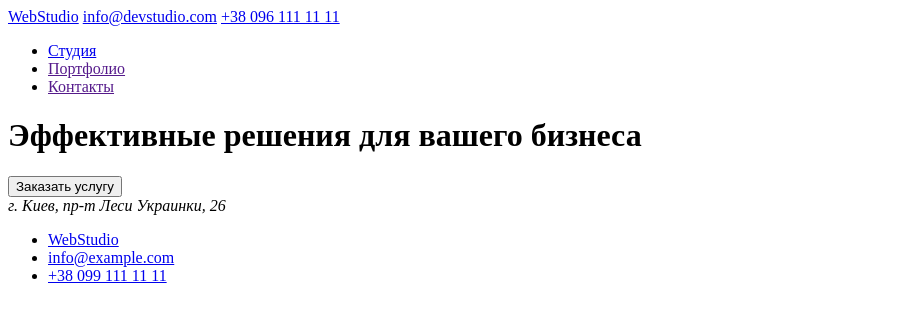
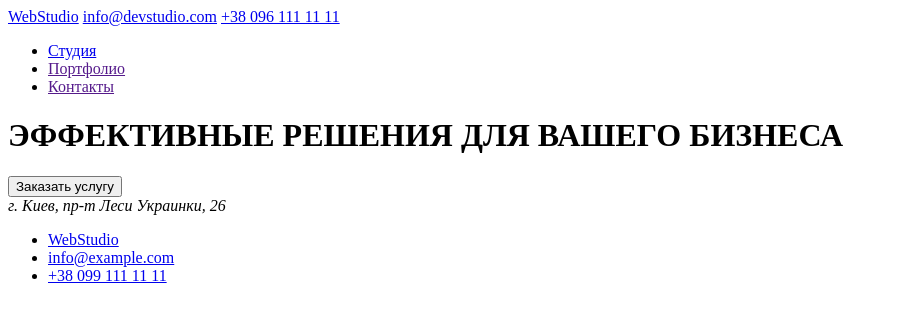
Before and after one commit to RichardDitrix/goit-markup-hw-01, a plain HTML site: page index.html in a window 1280 px wide. Shown: the whole page, without its empty margins (0-898 px from the left). Drawn offline with Linux system fonts and the light colour scheme.

Commit message:
Update index.html

```diff
--- a/index.html
+++ b/index.html
@@ -21,7 +21,7 @@
     </header>
     <main>
       <div>
-        <h1>Эффективные решения для вашего бизнеса</h1>
+        <h1>ЭФФЕКТИВНЫЕ РЕШЕНИЯ ДЛЯ ВАШЕГО БИЗНЕСА</h1>
         <button type="button">Заказать услугу</button>
       </div>
     </main>
```
